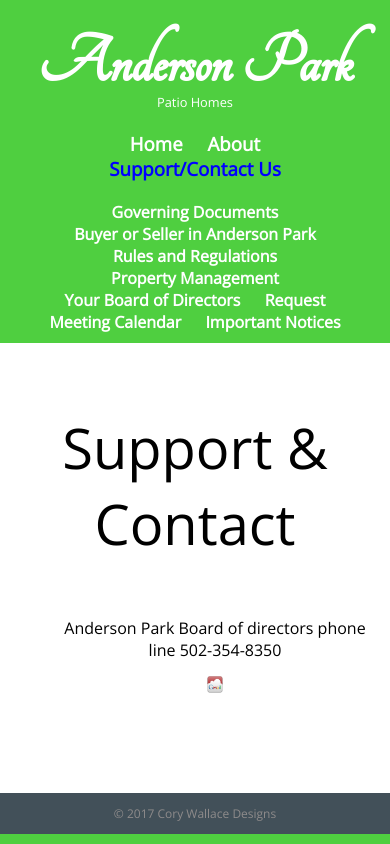
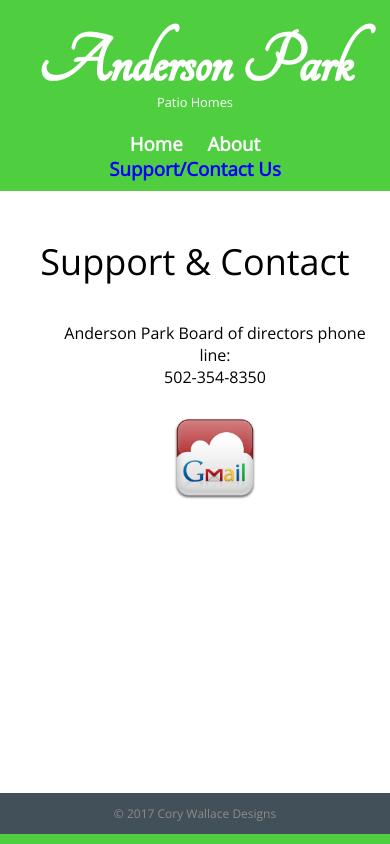
Before and after one commit to Chordey213/Code-Louisville-FEWD2017-Project, a plain HTML site: page support.html in a window 390 px wide. Drawn offline with nearby package versions, Linux system fonts and the light colour scheme.

Commit message:
Media Queries
Finishingf Media queries and commenting code

```diff
--- a/css/Main.css
+++ b/css/Main.css
@@ -1,6 +1,6 @@
-/**************
-     Phot slideshow
-***************/
+/********************
+   Photo slideshow
+*********************/
 .slideMom {
   Background-color:  #4fcf40;
 }
@@ -175,7 +175,7 @@ h1, h2 {
 /**************
   NAVIGATION
 ***************/
-
+/*Navigation above Javascript Carousel*/
 .top-nav {
   list-style: none;
   margin: 0 10px;
@@ -249,7 +249,6 @@ body {
 }
 
 #container {
-   /*min-height:100%;*/
    position:relative;
 }
 
@@ -276,7 +275,9 @@ body {
   font-family: 'Tangerine', cursive, sans-serif;
   color: silver;
 }
-
+/**********************
+  Property Management
+**********************/
 #mgmt {
   text-align: center;
   font-family: 'Open Sans', sans-serif;
@@ -292,7 +293,7 @@ body {
     color: silver;
     margin: 45px 0 0 0;
 }
-
+/*Property Manager */
 .mngr {
   text-align: center;
   font-size: 4.5em;
@@ -300,7 +301,7 @@ body {
   color: silver;
   margin: 30px 0 0 0;
 }
-
+/*Property tabs*/
 .name {
   text-align: center;
   font-size: 1.5em;
@@ -326,7 +327,9 @@ body {
   margin: 0 15px 0 0;
 }
 
-
+/**************
+  ABOUT PAGE
+***************/
 .about {
   text-align: center;
   font-size: 2.5em;
@@ -342,7 +345,9 @@ body {
   font-family: 'Tangerine', cursive, sans-serif;
   color: #636262;
 }
-
+/**************
+  SUPPORT PAGE
+***************/
 #support {
   text-align: center;
   font-size: 3.5em;
@@ -350,14 +355,23 @@ body {
 
 #phone {
   text-align: center;
-  margin-bottom: 15px;
-}
+  margin: 15px 0;
+  }
 
 #email {
   text-align: center;
   margin-bottom: 30px;
+  padding-top: 30px;
 }
 
+.email {
+  width: 5% ;
+  height: 5% ;
+}
+
+/**************
+  DIRECTORS
+***************/
 #directors {
   margin: 10px 0 0 0;
   padding: 0;
@@ -394,7 +408,6 @@ body {
   float: left;
   width: 45%;
   margin: 2.5%;
-  /* background-color: #f5f5f5; */
   color: #bdc3c7;
 }
 
@@ -451,10 +464,39 @@ body {
 
 @Media screen and (max-width: 780px) {
   .slideMom{display: none;}
-  .main-header{
+  .links{display:none;}
+  .about{
+    text-align: center;
+    font-size: .75em;
+    font-family: sans-serif;
+    color: black;
+    padding: 0 5px;
+    margin: 7px;
+  }
+  #about {
+    text-align: center;
+    font-size: 2.25em;
+    font-family: 'Tangerine', cursive, sans-serif;
+    color: #636262;
+    padding: auto;
+  }
+  #support {
+    text-align: center;
+    font-size: 2.25em;
+  }
+  #phone {
     display:flex;
     flex-direction: column;
-    flex-wrap: wrap;
-    justify-content: center;
+    text-align: center;
+    margin: auto;
+  }
+  #email {
+    text-align: center;
+    margin: auto;
+    padding-top: 30px;
+  }
+  .email {
+    width: 25% ;
+    height: 25% ;
   }
 }
--- a/support.html
+++ b/support.html
@@ -2,7 +2,8 @@
 <html>
   <head>
     <meta charset="utf-8">
-    <!-- <title>Anderson Park | HOA</title> -->
+    <title>Anderson Park | HOA</title>
+    <meta name="viewport" content="width=device-width, initial-scale=1">
     <link rel="stylesheet" href="css/normalize.css">
     <link href="https://fonts.googleapis.com/css?family=Tangerine" rel="stylesheet">
     <link href="https://fonts.googleapis.com/css?family=Open+Sans" rel="stylesheet">
@@ -45,9 +46,10 @@
               <div id="body">
                 <p id="support"> Support & Contact </p>
                   <ul>
-                    <li id="phone">Anderson Park  Board of directors phone line 502-354-8350 </li>
+                    <li id="phone">Anderson Park  Board of directors phone line:</li>
+                    <li id="phone"> 502-354-8350</li>
                     <li id="email"><a href="http://mail.google.com/mail/?view=cm&fs=1&tf=1&to=andersonparkpatiohomes@yahoo.com" target="_newtab">
-                      <img src="Image/GMAIL-ICON.png" alt="G-Mail Logo" width="5%" height="5%"></a></li>
+                      <img class="email" src="Image/GMAIL-ICON.png" alt="G-Mail Logo" ></a></li>
                   </ul>
               </div>
             </div> <!-- Container ID -->
```
Also changed, not shown: about.html (+2 -1 lines), documents.html (+2 -1 lines), index.html (+4 -1 lines).
